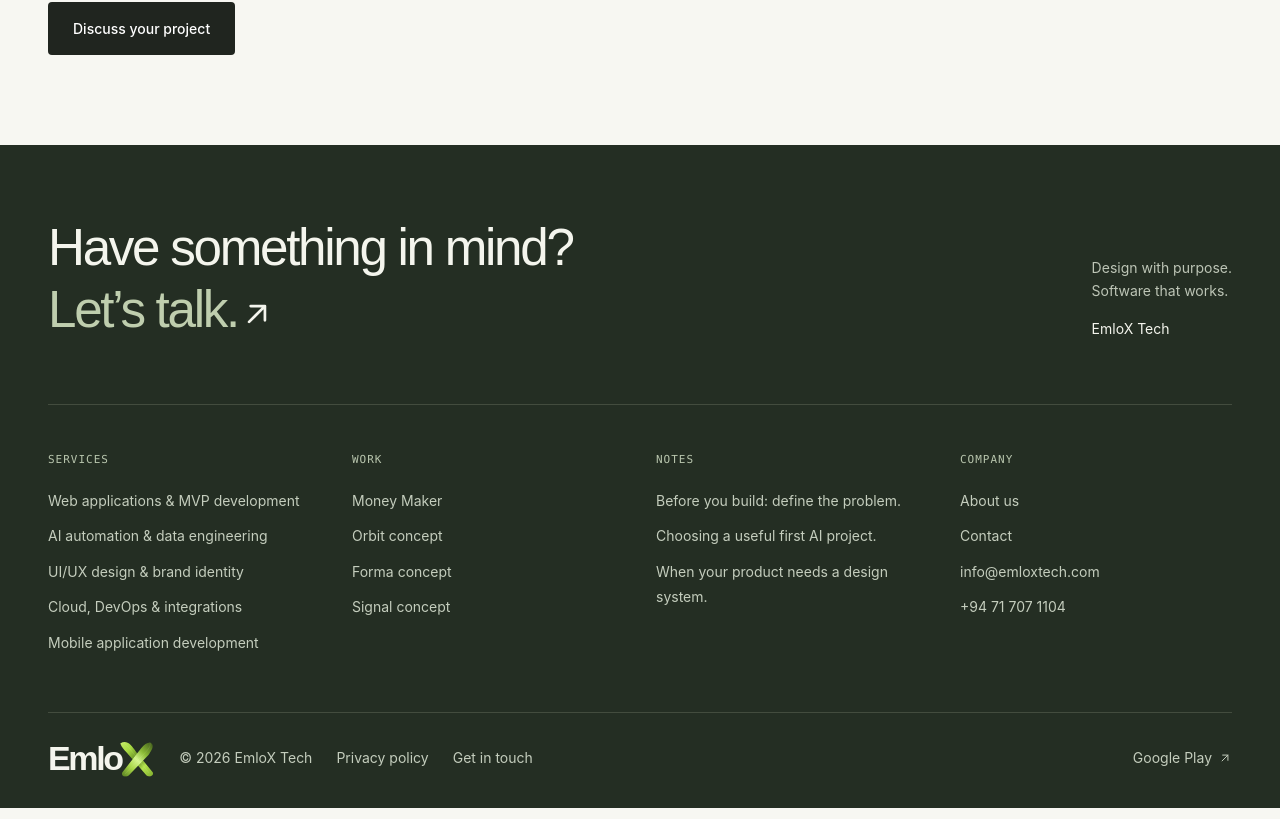
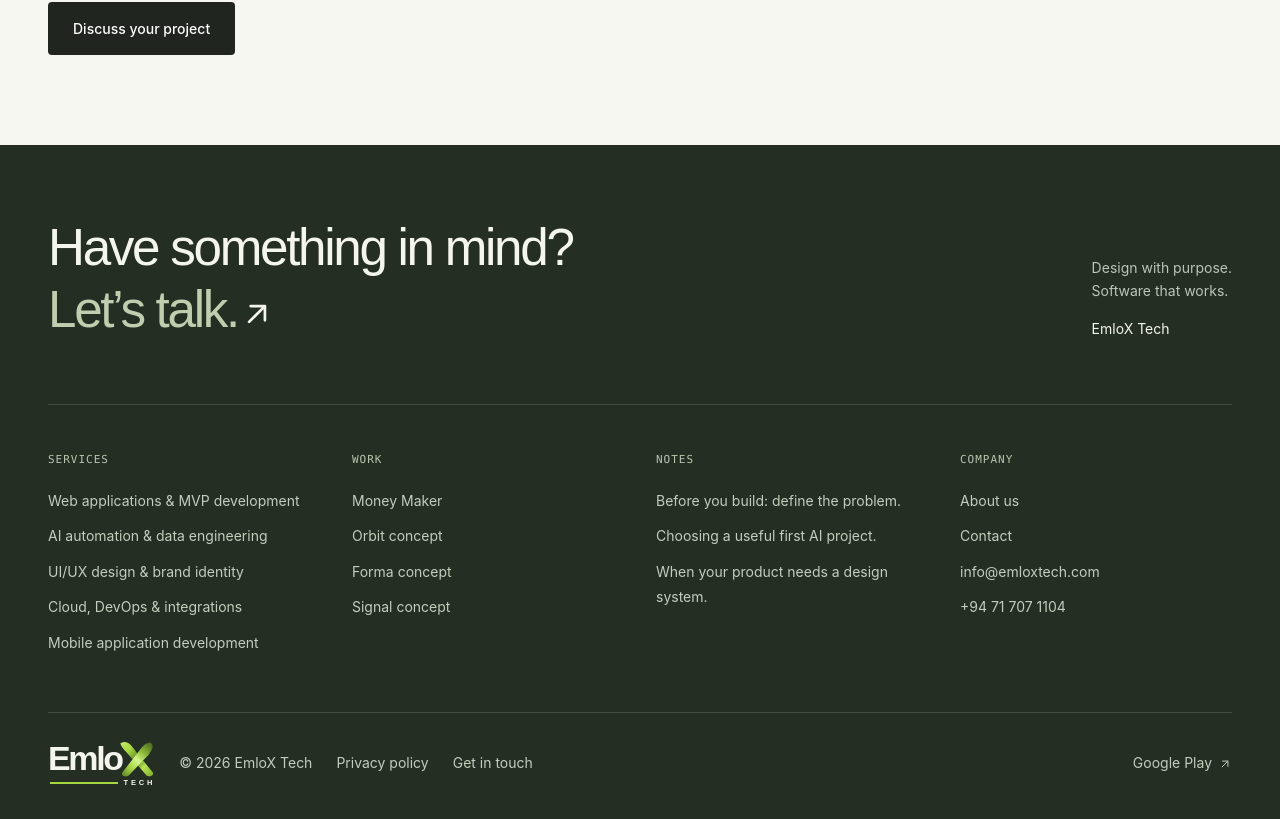
Before and after one commit to rishithamenush/emloxtech, an Angular app: page / in a window 1280 px wide. Shown: the part 6106-6925 px from the top of the page. Built offline with nearby package versions, Linux system fonts and the light colour scheme.

Commit message:
logo updated!

```diff
--- a/src/app/app.html
+++ b/src/app/app.html
@@ -104,7 +104,7 @@
           ><span class="brand-name"
             ><span>Emlo</span
             ><img class="brand-ribbon-x" src="emlox-logo.svg" alt="" width="38" height="40" /></span
-        ></a>
+          ><span class="brand-tec">TECH</span></a>
         <span>© {{ year }} EmloX Tech</span>
         <a routerLink="/privacy">Privacy policy</a>
         <a routerLink="/contact">Get in touch</a>
--- a/src/styles.css
+++ b/src/styles.css
@@ -2312,6 +2312,12 @@
 .site-footer .brand {
   color: #f4f5ed;
 }
+.site-footer .brand-tec {
+  color: #f4f5ed;
+}
+.site-footer .brand-tec::before {
+  background: #a5d741;
+}
 .footer-bottom {
   padding-top: 28px;
   border-top: 1px solid #434c3e;
```
